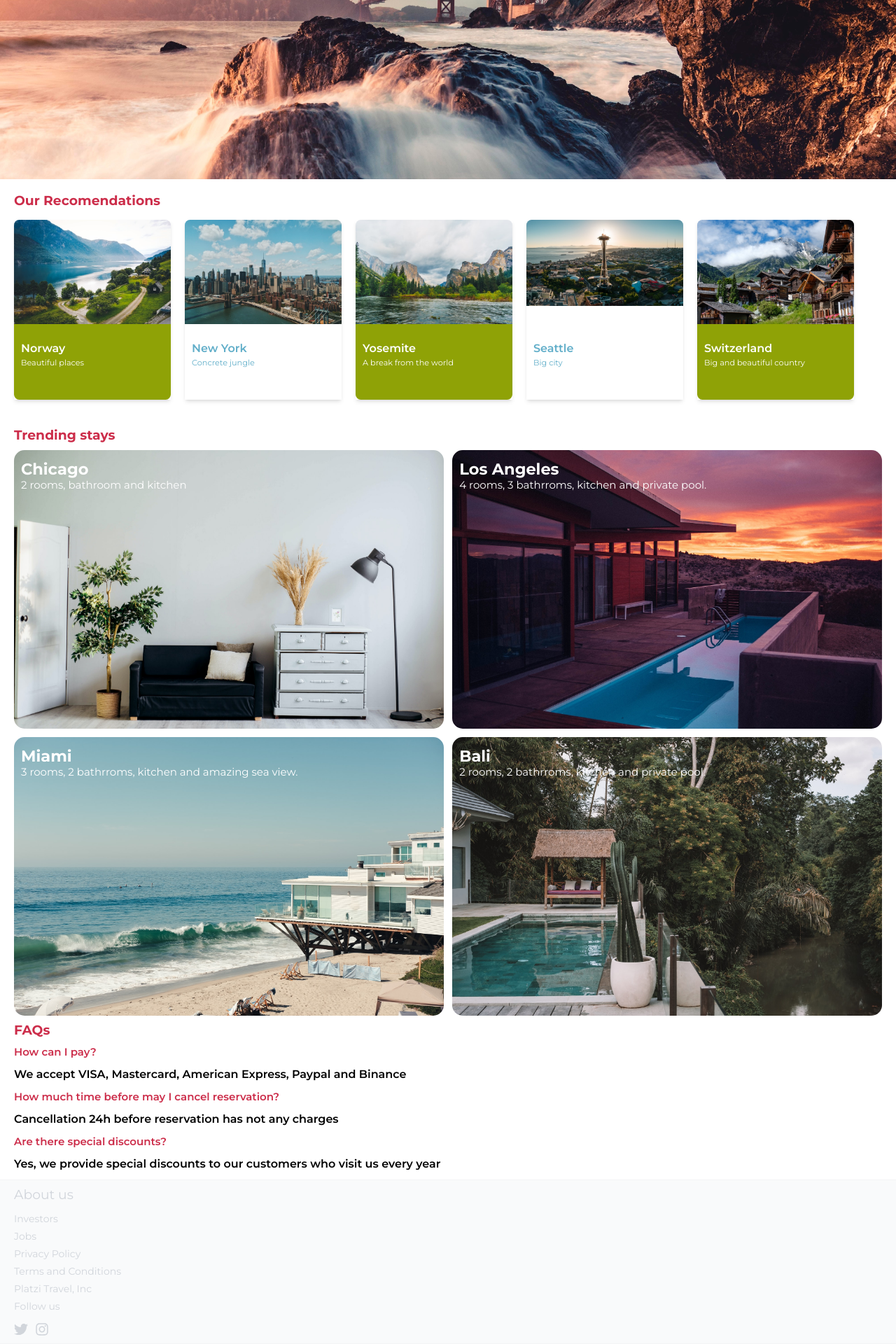
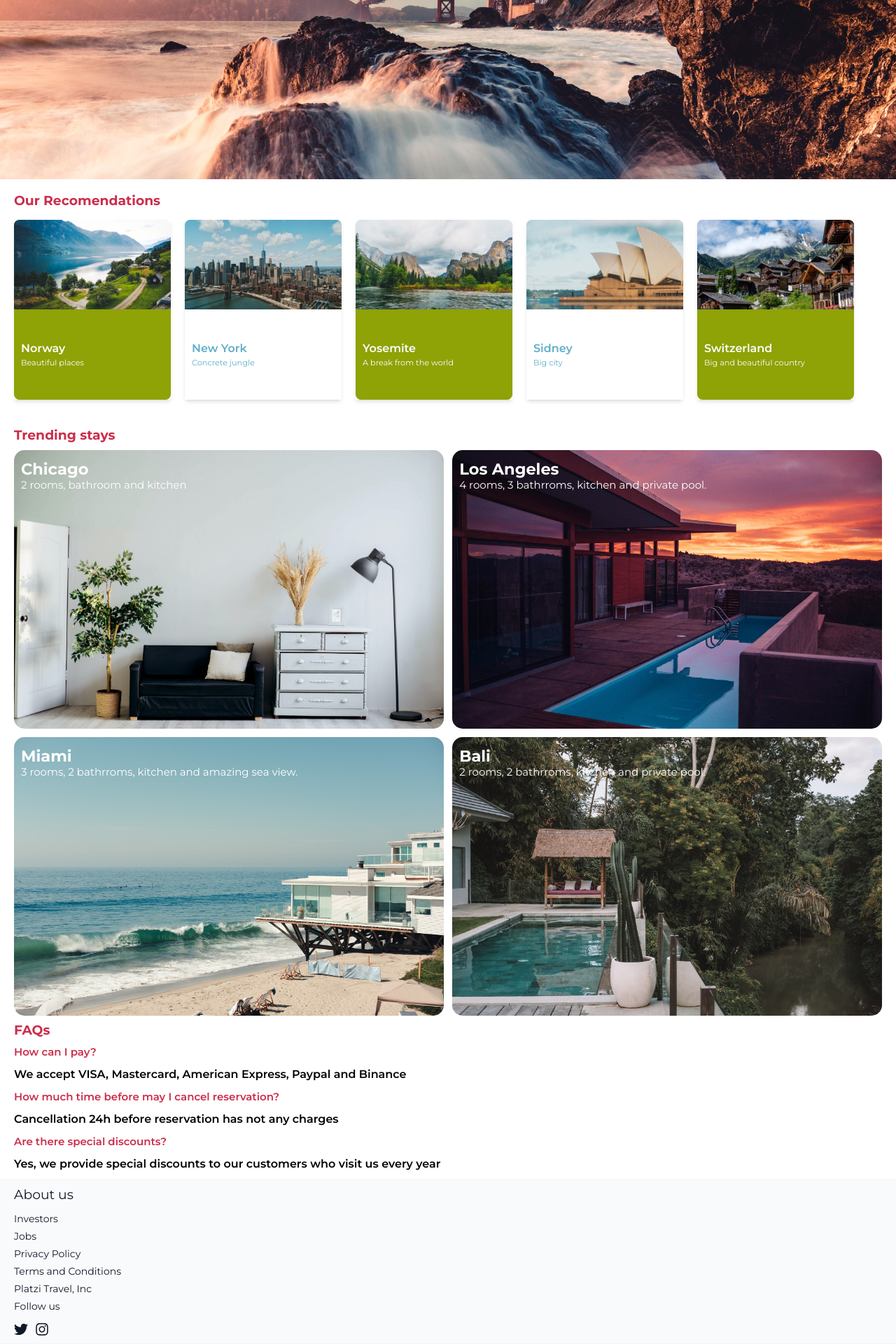
Before and after one commit to ernanvr/platzitravel, a Next.js app: page / in a window 1280 px wide. Shown: the part 334-2254 px from the top of the page at 70% size. Built offline with nearby package versions, Linux system fonts and the light colour scheme.

Commit message:
FIX: minor changes're made for improving esthetic

```diff
--- a/src/component/Card.tsx
+++ b/src/component/Card.tsx
@@ -15,8 +15,8 @@ const Card = (props: CardInfo) => {
 
   return (
     <div className={`min-w-[15.4rem] relative first:ml-8 hover:cursor-pointer min-h-[18.7rem] mx-4 shadow-md mb-8 my-2 sm:min-h-[25.7rem] sm:min-w-[22.4rem] transition-all ${cardHoverBehavior}`}>
-      <div className='relative w-full h-1/2 rounded-2xl'>
-        <Image src={image} alt={`${title} image`} layout='responsive' className='rounded-t-xl' />
+      <div className='relative w-full h-1/2 rounded-2xl '>
+        <Image src={image} alt={`${title} image`} layout='fill' className='object-cover object-[50%_60%] rounded-t-xl' />
       </div>
       <div className={`flex flex-col items-left justify-center ${cardsBgTheme} rounded-b-xl h-1/2`}>
         <h1 className={`font-semibold text-1xl ml-4 ${cardsFontTheme} dark:text-white`}>{title}</h1>
--- a/src/component/Footer.tsx
+++ b/src/component/Footer.tsx
@@ -8,11 +8,10 @@ const Footer: React.FC = () => {
 
 	return (
     <>
-		<footer id='footer' className='text-gray-300 bg-gray-50 border-y-[1px] border-gray-100'>
+		<footer id='footer' className='text-gray-900 bg-gray-50 border-y-[1px] border-gray-100 dark:border-gray-700 dark:bg-gray-800 dark:text-white'>
 			<h1 className='mx-8 mt-4 mb-4 text-3xl font-medium'>About us</h1>
-
-      <div className='flex mx-8 flex-col justify-start text-[1.4rem] leading-10'>
-        <Link href='/'><a>Investors</a></Link>
+      <div className='inline-flex mx-8 flex-col justify-start text-[1.4rem] leading-10 '>
+        <Link href='/'><a className=''>Investors</a></Link>
         <Link href='/'><a>Jobs</a></Link>
         <Link href='/'><a>Privacy Policy</a></Link>
         <Link href='/'><a>Terms and Conditions</a></Link>
--- a/src/component/Header.tsx
+++ b/src/component/Header.tsx
@@ -1,6 +1,6 @@
 import * as React from 'react';
 import { HiMoon, HiSearch, HiUser } from 'react-icons/hi';
-import { FaToggleOn } from 'react-icons/fa';
+import { BsFillSunFill } from 'react-icons/bs';
 import Link from 'next/link';
 import useContext from '../context/useAppContext';
 import { toggleDarkMode } from '../utils/changeThemeFunction';
@@ -40,7 +40,7 @@ const Header = (): JSX.Element => {
               <HiMoon className='w-full h-full cursor-pointer' onClick={changeTheme}/>
             </div> :
             <div className={`w-8 h-8 mx-4 text-red-700 md:w-10 md:h-10 transition-all ${navHoverBehavior} dark:text-white`} >
-              <FaToggleOn className='w-full h-full cursor-pointer' onClick={changeTheme} />
+              <BsFillSunFill className='w-full h-full cursor-pointer' onClick={changeTheme} />
             </div>
           }
               <div className={`w-8 h-8 mx-4 text-red-700 md:w-10 md:h-10 transition-all ${navHoverBehavior} dark:text-white`}>
--- a/src/component/TabBar.tsx
+++ b/src/component/TabBar.tsx
@@ -10,7 +10,7 @@ const TabBar = (): JSX.Element => {
   const iconsHoverBehavior = state.touchDevice ? 'active:text-red-500 active:scale-95 dark:active:text-gray-500 dark:text-white' : 'hover:text-red-500 active:scale-95 dark:text-white dark:hover:text-gray-500';
 
   return (
-    <nav className='fixed bottom-0 flex items-center w-full h-24 bg-white justify-evenly sm:hidden dark:bg-gray-800'>
+    <nav className='fixed bottom-0 flex items-center w-full h-24 bg-white dark:shadow-transparent justify-evenly sm:hidden dark:bg-gray-900 dark:backdrop-blur-3xl dark:opacity-90'>
       <Link href='#home'>
         <a>
           <FaHome className={`transition-all ${iconsHoverBehavior}`} size={24} />
--- a/src/pages/index.tsx
+++ b/src/pages/index.tsx
@@ -3,7 +3,7 @@ import * as React from 'react';
 import Layout from '../containers/Layout';
 import SearchBar from '../component/SearchBar';
 import { HiMoon } from 'react-icons/hi';
-import { FaToggleOn } from 'react-icons/fa';
+import { BsFillSunFill } from 'react-icons/bs';
 import { MdOutlineArrowBackIos, MdOutlineArrowForwardIos } from 'react-icons/md';
 import PrimaryButton from '../component/PrimaryButton';
 import Carousel from '../component/Carousel';
@@ -26,9 +26,15 @@ const Home: NextPage = () => {
   const useCarouselRef: React.RefObject<HTMLDivElement> = React.useRef <HTMLDivElement>(null);
 
     //Setting a conditional class for left and right Carousel buttons
-  const leftButtonCondClass = state.carouselScroll && state.carouselStartScroll && !state.touchDevice ? 'inline-block' : 'hidden';
-  const rightButtonCondClass = state.carouselScroll && state.carouselEndScroll && !state.touchDevice ? 'inline-block' : 'hidden';
-  const buttonsContainerCondClass = state.carouselScroll && state.carouselEndScroll && state.touchDevice ? 'hidden' : 'xs:flex';
+  const leftButtonCondClass = state.carouselScroll && state.carouselStartScroll && !state.touchDevice ?
+    'inline-block' :
+    'hidden';
+  const rightButtonCondClass = state.carouselScroll && state.carouselEndScroll && !state.touchDevice ?
+    'inline-block' :
+    'hidden';
+  const buttonsContainerCondClass = state.carouselScroll && state.carouselEndScroll && state.touchDevice ?
+    'hidden' :
+    'xs:flex';
 
     //Carousel Section button behavior functions
   const scrollRight = () => {
@@ -108,7 +114,6 @@ const Home: NextPage = () => {
     return () => {
      window.removeEventListener('resize', handleResize);
     };
-
     // eslint-disable-next-line react-hooks/exhaustive-deps
     }, []);
 
@@ -118,10 +123,10 @@ const Home: NextPage = () => {
           <div className={'w-full h-full relative'}>
             <Image src={heroImage} alt={'san Francisco hero image'} layout='fill' objectFit='cover' priority/>
           </div>
-					<div className='absolute flex items-center justify-center w-24 h-12 bg-white rounded-3xl top-10 transition-all right-5 sm:hidden dark:bg-gray-800'>
+					<div className='absolute flex items-center justify-center w-24 h-12 transition-all bg-white rounded-3xl top-10 right-5 sm:hidden dark:bg-gray-800'>
           {state.theme === '' ?
 						<HiMoon className='text-primary' size={24} onClick={changeTheme}/> :
-						<FaToggleOn className='text-primary dark:text-white' size={24} onClick={changeTheme}/>
+						<BsFillSunFill className='text-primary dark:text-white' size={24} onClick={changeTheme}/>
           }
 					</div>
 					<SearchBar />
@@ -130,7 +135,7 @@ const Home: NextPage = () => {
 				</section>
 				<section className={'w-full mt-8  dark:text-white'} id='recomendations'>
           <div className='flex justify-between'>
-            <h1 className='mx-8 text-3xl font-bold text-primary dark:text-white'>Our Recomendations</h1>
+            <h1 className={'mx-8 text-3xl font-bold text-primary dark:text-white'}>Our Recomendations</h1>
             <div className={`justify-center transition w-auto ${buttonsContainerCondClass}`}>
               <button className={`w-10 mx-8 active:scale-75 transition-all ${leftButtonCondClass}`} onClick={scrollLeft} >
                   <MdOutlineArrowBackIos className='w-8 h-8 text-gray-500'/>
@@ -147,13 +152,13 @@ const Home: NextPage = () => {
           <Gallery picturesInfo={pictureInfoArray} />
         </section>
 				<section className={'w-full mt-4 font-semibold  dark:text-white'} id='faqs'>
-          <h1 className='mx-8 my-4 text-3xl font-bold text-primary dark:text-white'> FAQs</h1>
-          <h2 className='mx-8 my-4 text-2xl text-primary dark:text-white'>How can I pay?</h2>
-          <p className='mx-8 my-4 dark:text-gray-400'>We accept VISA, Mastercard, American Express, Paypal and Binance</p>
-          <h2 className='mx-8 my-4 text-2xl text-primary dark:text-white'>How much time before may I cancel reservation?</h2>
-          <p className='mx-8 my-4 dark:text-gray-400'>Cancellation 24h before reservation has not any charges</p>
-          <h2 className='mx-8 my-4 text-2xl text-primary dark:text-white'>Are there special discounts?</h2>
-          <p className='mx-8 my-4 dark:text-gray-400'>Yes, we provide special discounts to our customers who visit us every year</p>
+          <h1 className={'mx-8 my-4 text-3xl font-bold text-primary dark:text-white'}> FAQs</h1>
+          <h2 className={'mx-8 my-4 text-2xl text-primary dark:text-white'}>How can I pay?</h2>
+          <p className={'mx-8 my-4 dark:text-gray-400'}>We accept VISA, Mastercard, American Express, Paypal and Binance</p>
+          <h2 className={'mx-8 my-4 text-2xl text-primary dark:text-white'}>How much time before may I cancel reservation?</h2>
+          <p className={'mx-8 my-4 dark:text-gray-400'}>Cancellation 24h before reservation has not any charges</p>
+          <h2 className={'mx-8 my-4 text-2xl text-primary dark:text-white'}>Are there special discounts?</h2>
+          <p className={'mx-8 my-4 dark:text-gray-400'}>Yes, we provide special discounts to our customers who visit us every year</p>
         </section>
     </Layout>
   );
--- a/src/utils/dbVars.ts
+++ b/src/utils/dbVars.ts
@@ -6,7 +6,7 @@ import chicago from '../public/img/chicago.jpg';
 import la from '../public/img/LA.jpg';
 import miami from '../public/img/miami.jpg';
 import bali from '../public/img/bali.jpg';
-import seattle from '../public/img/seattle.jpg';
+import sidney from '../public/img/sydney.jpg';
 import switzerland from '../public/img/switzerland.jpg';
 
 export const cardInfoArray: CardInfo[] = [
@@ -30,9 +30,9 @@ export const cardInfoArray: CardInfo[] = [
   },
   {
     index: 0,
-    title: 'Seattle',
+    title: 'Sidney',
     subtitle: 'Big city',
-    image: seattle
+    image: sidney
   },
   {
     index: 0,
```
